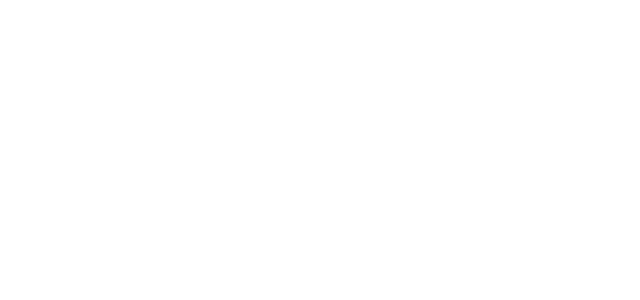
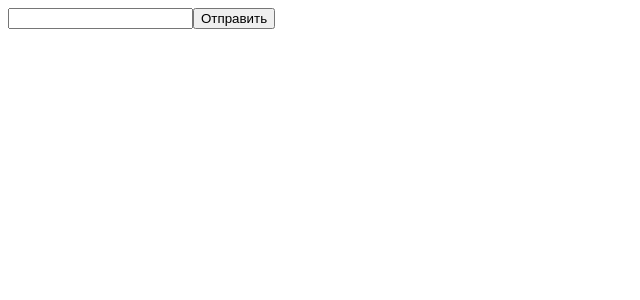
Before and after one commit to SensNyaha/react-translate, a React (Create React App) app: page / in a window 1280 px wide. Shown: the top 300 px of the page, without its empty margins (0-640 px from the left). Built offline with nearby package versions, Linux system fonts and the light colour scheme.

Commit message:
опробировка api yandex translator

```diff
--- a/src/apis/yaDict/index.ts
+++ b/src/apis/yaDict/index.ts
@@ -1,4 +1,4 @@
-const YA_DICT_API_KEY = 'dict.1.1.20230308T043857Z.9a25c35ec85fb94d.85a694ed7c4e57c2dfef5ee95d9bb5358ab31bff';
+export const YA_DICT_API_KEY = 'dict.1.1.20230308T043857Z.9a25c35ec85fb94d.85a694ed7c4e57c2dfef5ee95d9bb5358ab31bff';
 
 type TranslateWordArgsType = {
     key: typeof YA_DICT_API_KEY,
@@ -15,8 +15,8 @@
             text: string,
             fr: number,
             mean: Array<{text: string}>
-        }
-    }
+        }[]
+    }[]
 }
 
 export async function translateWord(configObj: TranslateWordArgsType): Promise<TranslateWordArgsResponse> {
--- a/src/components/App/App.tsx
+++ b/src/components/App/App.tsx
@@ -0,0 +1,32 @@
+import { useEffect, useState } from 'react';
+import { translateWord, YA_DICT_API_KEY } from '../../apis/yaDict';
+import './App.scss';
+
+const App = () => {
+    const [currentWord, setCurrentWord] = useState('');
+    const [currentInputValue, setCurrentInputValue] = useState('');
+
+    useEffect(() => {
+        console.log(currentWord)
+    }, [currentWord])
+
+    async function handleSend() {
+        if (currentWord !== currentInputValue) {
+            const response = await translateWord({key: YA_DICT_API_KEY, lang: 'ru-en', text: currentInputValue});
+            setCurrentWord(response?.def[0].tr[0].text || '')
+         }
+    }
+
+    return (
+        <>
+            <input type="text" value={currentInputValue} onChange={(e) => setCurrentInputValue(e.target.value)}/>
+            <button onClick={handleSend}>Отправить</button>
+
+            <div className="result">
+                {currentWord}
+            </div>
+        </>
+    );
+}
+
+export default App;
--- a/src/index.tsx
+++ b/src/index.tsx
@@ -1,11 +1,12 @@
 import React from 'react';
 import ReactDOM from 'react-dom/client';
+import App from './components/App/App';
 
 const root = ReactDOM.createRoot(
   document.getElementById('root') as HTMLElement
 );
 root.render(
   <React.StrictMode>
-
+    <App/>
   </React.StrictMode>
 );
```
Also changed, not shown: 1 other file (tests, documents, lock files or other folders).
